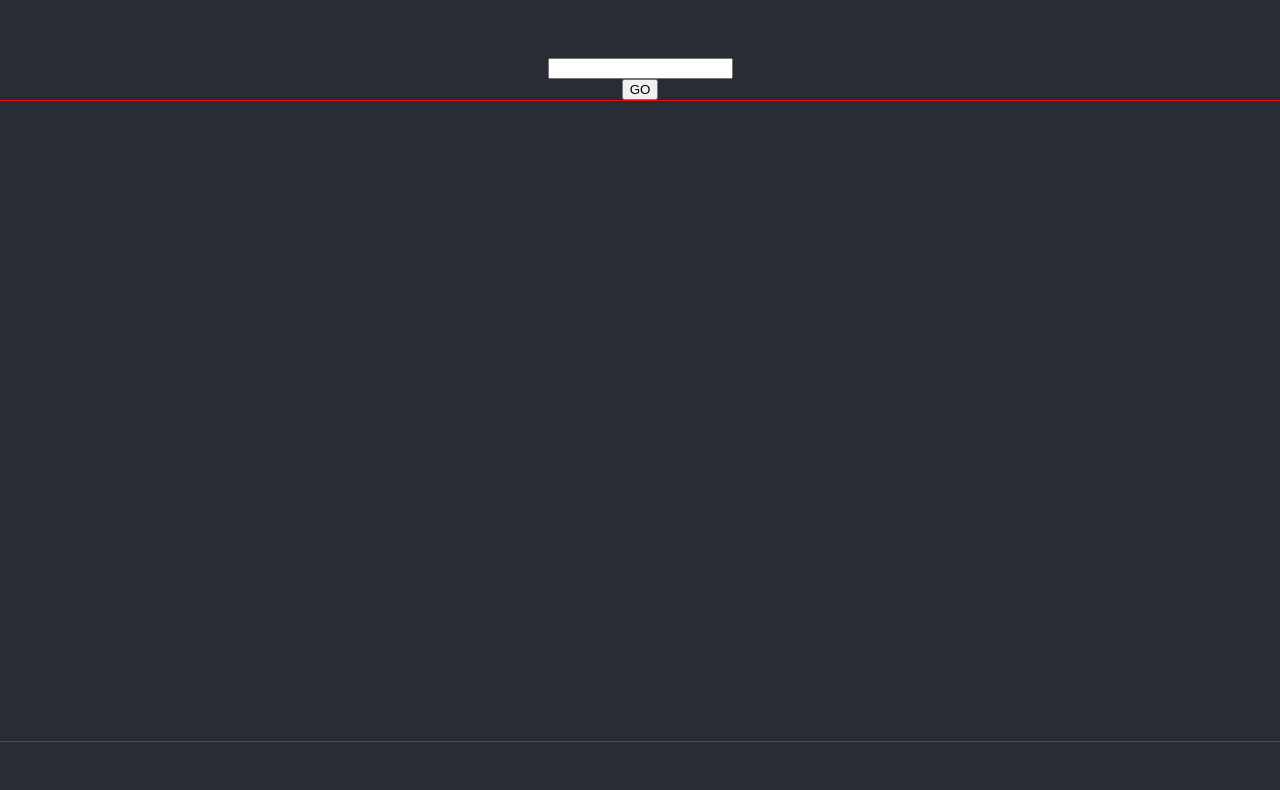
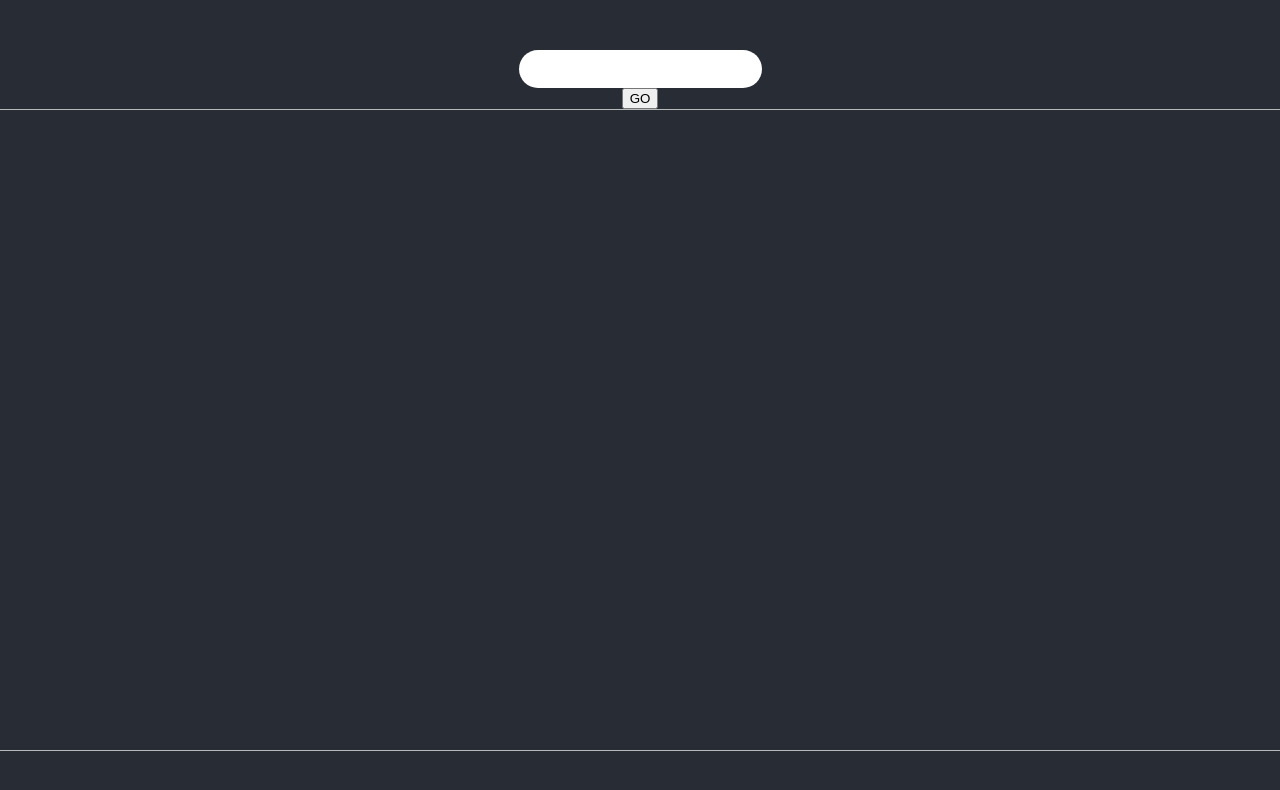
Before and after one commit to cjlindblad/word-cloud, a React (Create React App) app in the folder src/client/: page / in a window 1280 px wide. Shown: the top 790 px of the page. Built offline with nearby package versions, Linux system fonts and the light colour scheme; the HTML template or start-up script is replaced by a standard one.

Commit message:
Place words randomly within bounding element

```diff
--- a/package.json
+++ b/package.json
@@ -12,9 +12,11 @@
   "license": "ISC",
   "dependencies": {
     "@types/express": "^4.17.2",
+    "@types/lodash": "^4.14.149",
     "@types/memory-cache": "^0.2.0",
     "dotenv": "^8.2.0",
     "express": "^4.17.1",
+    "lodash": "^4.17.15",
     "memory-cache": "^0.2.0",
     "stopword": "^0.3.4",
     "ts-node-dev": "^1.0.0-pre.44",
--- a/src/client/src/App.tsx
+++ b/src/client/src/App.tsx
@@ -1,7 +1,15 @@
 import React, { useState } from 'react';
 import './App.css';
+import styled from 'styled-components';
 
 import WordCloud, { WeightedWord } from './WordCloud';
+
+const Input = styled.input`
+  padding: 8px 16px;
+  font-size: 16px;
+  border-radius: 19px;
+  border-color: transparent;
+`;
 
 const App: React.FC = () => {
   const [searchTerm, setSearchTerm] = useState('');
@@ -24,7 +32,7 @@ const App: React.FC = () => {
   return (
     <div className="App">
       <header className="App-header">
-        <input
+        <Input
           type="text"
           value={searchTerm}
           onKeyDown={event => {
@@ -35,7 +43,7 @@ const App: React.FC = () => {
           onChange={event => {
             setSearchTerm(event.target.value);
           }}
-        ></input>
+        ></Input>
         <button onClick={handleSubmit}>GO</button>
         <WordCloud words={weightedWords} />
       </header>
--- a/src/client/src/Word.tsx
+++ b/src/client/src/Word.tsx
@@ -1,13 +1,30 @@
-import React from 'react';
+import React, { useState, useRef, useLayoutEffect, useEffect } from 'react';
 import styled from 'styled-components';
 import { WeightedWord } from './WordCloud';
 
 interface Props {
   word: WeightedWord;
+  wrapperDimensions: DOMRect | null;
 }
 
 const Word = (props: Props) => {
-  const { word } = props;
+  const wordRef = useRef<HTMLDivElement>(null);
+  const [dimensions, setDimensions] = useState<DOMRect | null>(null);
+  useLayoutEffect(() => {
+    setDimensions(wordRef!.current!.getBoundingClientRect());
+  }, []);
+
+  const { wrapperDimensions, word } = props;
+
+  let leftMargin = 0;
+  let topMargin = 0;
+  if (dimensions && wrapperDimensions) {
+    const horizontalSlack = wrapperDimensions.width - dimensions.width;
+    const verticalSlack = wrapperDimensions.height - dimensions.height;
+
+    leftMargin = Math.random() * horizontalSlack - horizontalSlack / 2;
+    topMargin = Math.random() * verticalSlack - verticalSlack / 2;
+  }
 
   const MIN_FONT_SIZE = 0.5;
   const fontSize = 5 * word.weight;
@@ -16,11 +33,11 @@ const Word = (props: Props) => {
     position: absolute;
     font-size: ${fontSize > MIN_FONT_SIZE ? fontSize : MIN_FONT_SIZE}rem;
     opacity: ${word.weight};
-    margin-left: ${Math.random() * 500 - 250}px;
-    margin-top: ${Math.random() * 300 - 150}px;
+    margin-left: ${leftMargin}px;
+    margin-top: ${topMargin}px;
   `;
 
-  return <Wrapper>{word.word}</Wrapper>;
+  return <Wrapper ref={wordRef}>{word.word}</Wrapper>;
 };
 
 export default Word;
--- a/src/client/src/WordCloud.tsx
+++ b/src/client/src/WordCloud.tsx
@@ -1,4 +1,4 @@
-import React from 'react';
+import React, { useState, useRef, useLayoutEffect, useEffect } from 'react';
 import styled from 'styled-components';
 
 import Word from './Word';
@@ -21,15 +21,24 @@ const Wrapper = styled.div`
   justify-content: center;
   align-items: center;
 
-  border: 1px solid red;
+  border: 1px solid #ffffffaa;
 `;
 
 const WordCloud = React.memo((props: Props) => {
+  const cloudRef = useRef<HTMLDivElement>(null);
+  const [dimensions, setDimensions] = useState<DOMRect | null>(null);
+  useLayoutEffect(() => {
+    setDimensions(cloudRef!.current!.getBoundingClientRect());
+  }, []);
+
   const { words } = props;
 
   return (
-    <Wrapper>
-      {words && words.map(word => <Word key={word.word} word={word} />)}
+    <Wrapper ref={cloudRef}>
+      {words &&
+        words.map(word => (
+          <Word wrapperDimensions={dimensions} key={word.word} word={word} />
+        ))}
     </Wrapper>
   );
 });
--- a/src/server/index.ts
+++ b/src/server/index.ts
@@ -1,6 +1,7 @@
 import express = require('express');
 import memoryCache from 'memory-cache';
 import dotenv from 'dotenv';
+import _ from 'lodash';
 
 import TwitterClient from '../infrastructure/twitter';
 import {
@@ -65,7 +66,7 @@ app.get('/word-cloud', cache(60 * 60), async (req, res) => {
     )
     .join(' ');
 
-  const weightedWords = weightWords(cleanedTweetText, 100);
+  const weightedWords = _.shuffle(weightWords(cleanedTweetText, 100));
 
   res.json({
     wordCloud: weightedWords,
```
Also changed, not shown: 1 other file (tests, documents, lock files or other folders).
